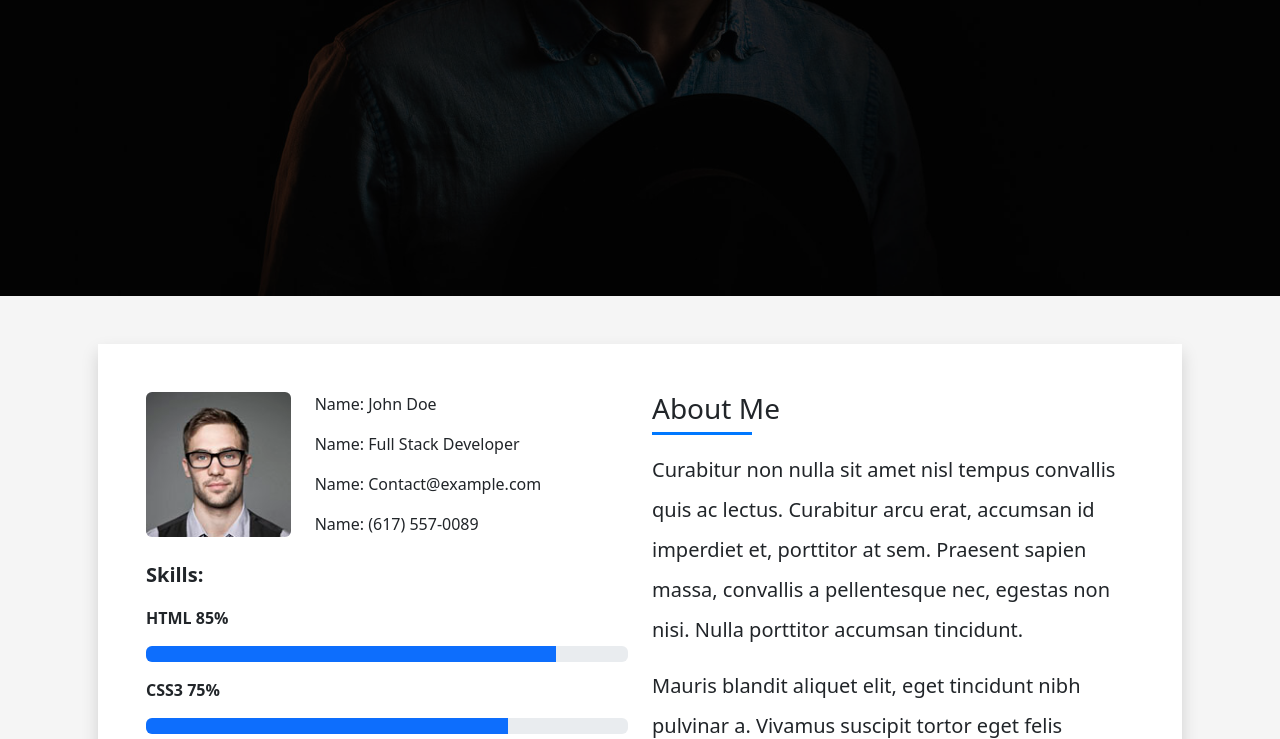
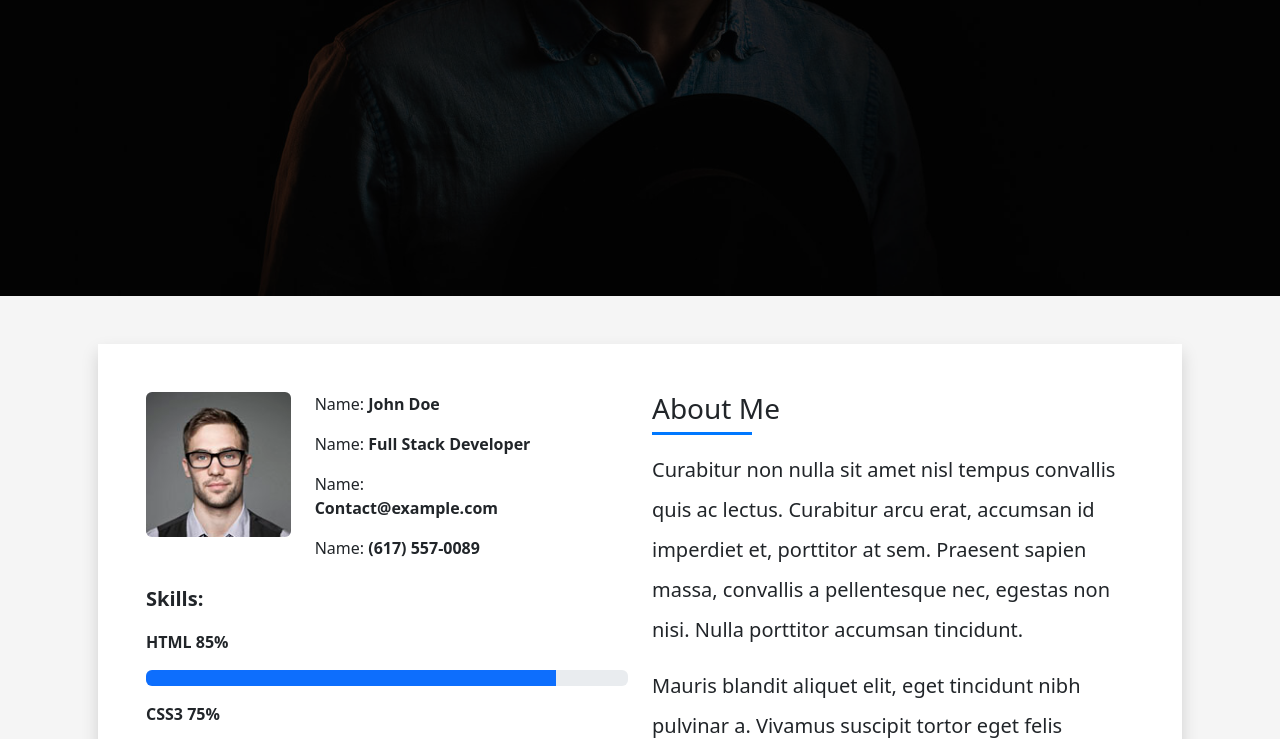
Before and after one commit to anasamer97/devfolio, a plain HTML site: page index.html in a window 1280 px wide. Shown: the part 504-1243 px from the top of the page. Drawn offline with nearby package versions, Linux system fonts and the light colour scheme.

Commit message:
Modify fonts

```diff
--- a/index.html
+++ b/index.html
@@ -102,10 +102,10 @@
                             </div>
 
                             <div class="info-details col-6">
-                                <p class="fw-medium">Name: <span> John Doe</span></p>
-                                <p class="fw-medium">Name: <span> Full Stack Developer</span></p>
-                                <p class="fw-medium">Name: <span> Contact@example.com</span></p>
-                                <p class="fw-medium">Name: <span> (617) 557-0089</span></p>
+                                <p class="fw-medium">Name: <span class="fw-bold"> John Doe</span></p>
+                                <p class="fw-medium">Name: <span class="fw-bold"> Full Stack Developer</span></p>
+                                <p class="fw-medium">Name: <span class="fw-bold"> Contact@example.com</span></p>
+                                <p class="fw-medium">Name: <span class="fw-bold"> (617) 557-0089</span></p>
 
                             </div>
 
```
